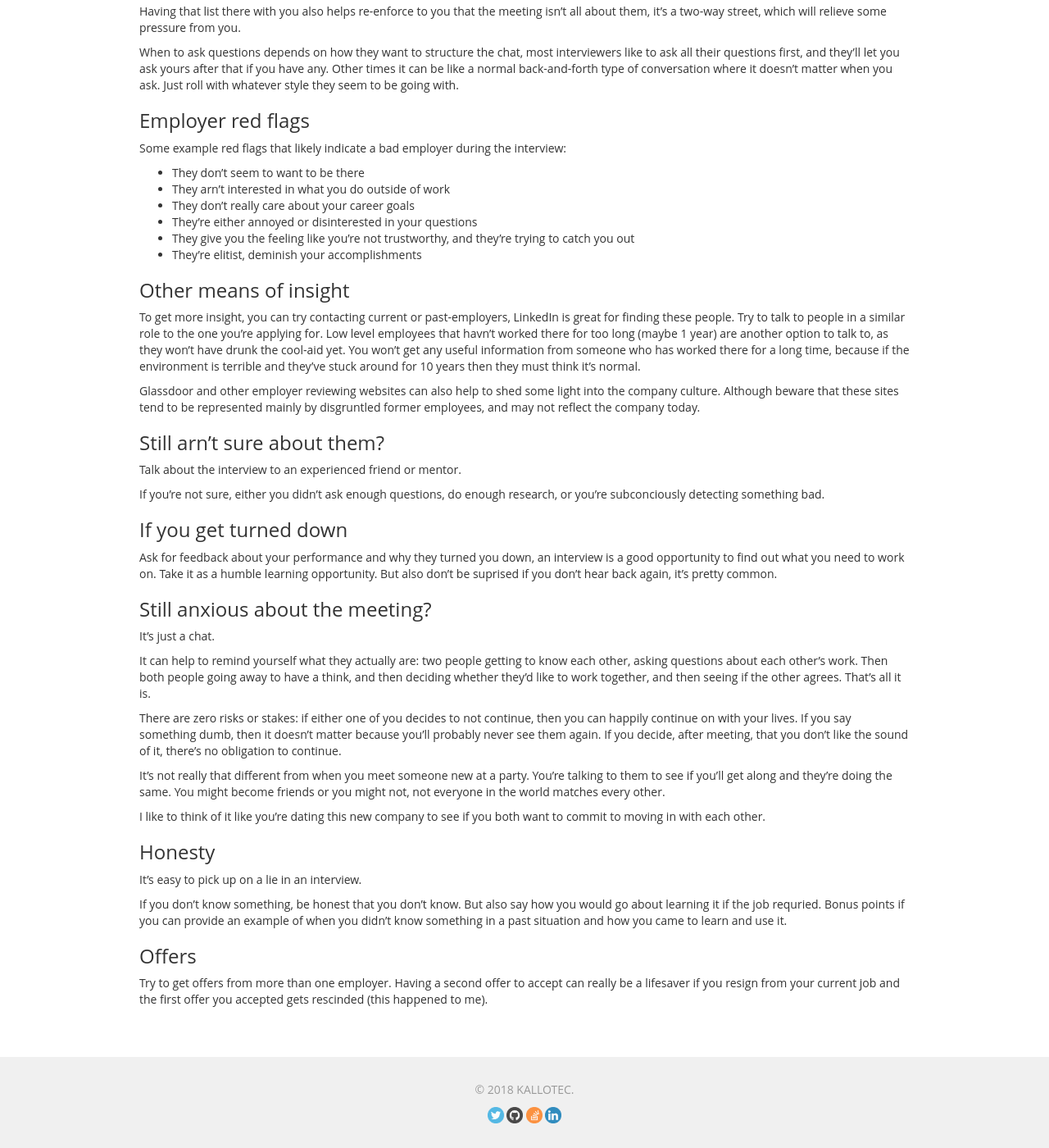
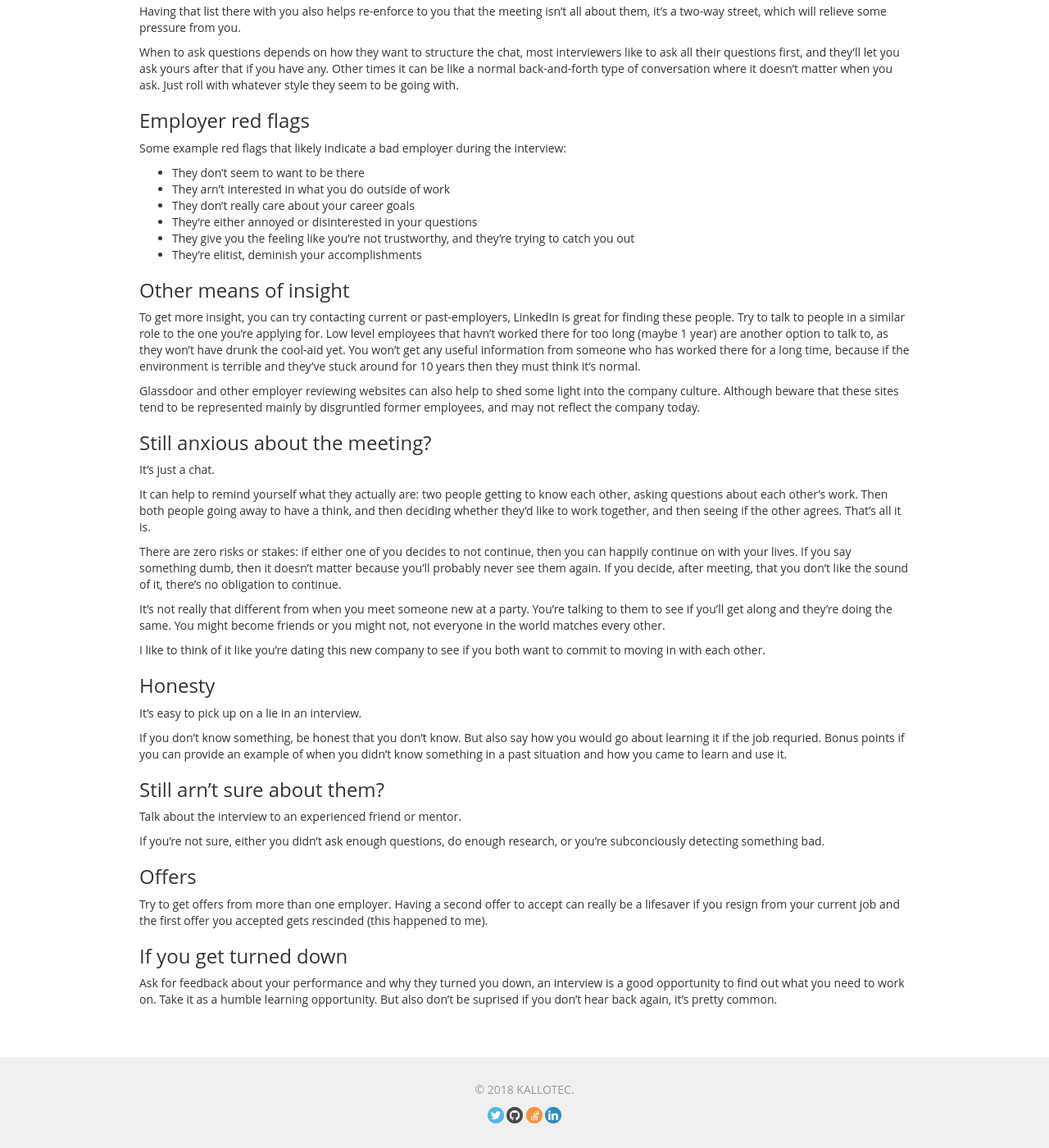
Before and after one commit to kallotec/kallotec.github.io, a Jekyll site: the page built from _posts/2018-07-30-short-guide-to-interviews.markdown, in a window 1280 px wide and 1400 px high, scrolled down 1767 px. Shown: the whole window at 82% size. Built offline with Jekyll 4.4.1, drawn with Linux system fonts in a browser that asks for light colours; part of the change alters nothing that is shown.

```diff
--- a/_posts/2018-07-30-short-guide-to-interviews.markdown
+++ b/_posts/2018-07-30-short-guide-to-interviews.markdown
@@ -92,16 +92,6 @@ To get more insight, you can try contacting current or past-employers, LinkedIn
 
 Glassdoor and other employer reviewing websites can also help to shed some light into the company culture. Although beware that these sites tend to be represented mainly by disgruntled former employees, and may not reflect the company today.
 
-### Still arn't sure about them?
-
-Talk about the interview to an experienced friend or mentor.
-
-If you're not sure, either you didn't ask enough questions, do enough research, or you're subconciously detecting something bad.
-
-### If you get turned down
-
-Ask for feedback about your performance and why they turned you down, an interview is a good opportunity to find out what you need to work on. Take it as a humble learning opportunity. But also don't be suprised if you don't hear back again, it's pretty common.
-
 ### Still anxious about the meeting?
 
 It's just a chat.
@@ -120,6 +110,16 @@ It's easy to pick up on a lie in an interview.
 
 If you don't know something, be honest that you don't know. But also say how you would go about learning it if the job requried. Bonus points if you can provide an example of when you didn't know something in a past situation and how you came to learn and use it.
 
+### Still arn't sure about them?
+
+Talk about the interview to an experienced friend or mentor.
+
+If you're not sure, either you didn't ask enough questions, do enough research, or you're subconciously detecting something bad.
+
 ### Offers
 
 Try to get offers from more than one employer. Having a second offer to accept can really be a lifesaver if you resign from your current job and the first offer you accepted gets rescinded (this happened to me).
+
+### If you get turned down
+
+Ask for feedback about your performance and why they turned you down, an interview is a good opportunity to find out what you need to work on. Take it as a humble learning opportunity. But also don't be suprised if you don't hear back again, it's pretty common.
```
